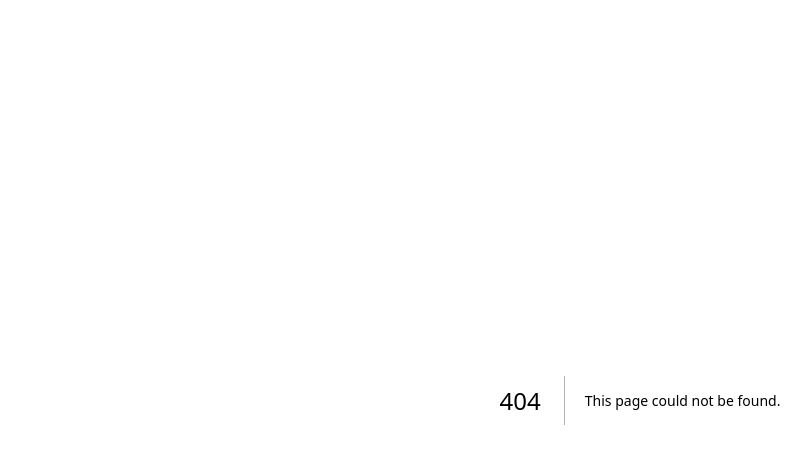
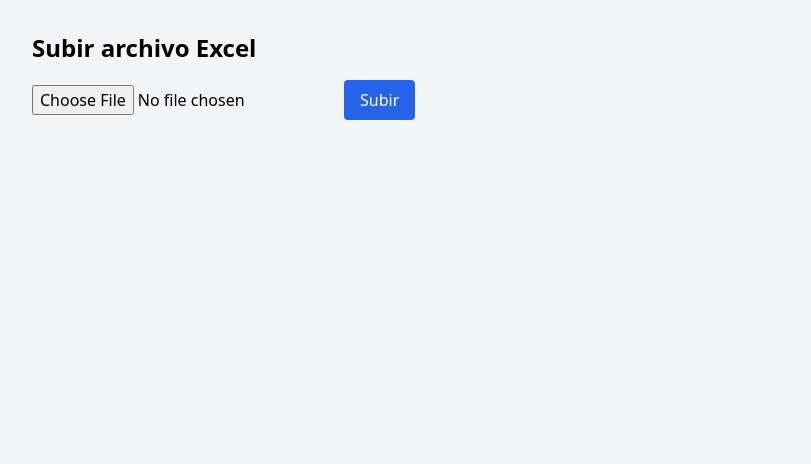
Before and after one commit to MgRviera/OUDHChatBot, a Next.js app: page /admin/upload in a window 1280 px wide. Before the commit this address had no page. Shown: the top 464 px of the page, without its empty margins (0-811 px from the left). Built offline with nearby package versions, Linux system fonts and the light colour scheme.

Commit message:
Implement file upload functionality in UploadPage

```diff
--- /dev/null
+++ b/pages/admin/upload.js
@@ -0,0 +1,47 @@
+"use client";
+import { useState } from "react";
+
+export default function UploadPage() {
+  const [file, setFile] = useState(null);
+  const [status, setStatus] = useState("");
+
+  const handleUpload = async () => {
+    if (!file) return;
+
+    setStatus("Subiendo...");
+
+    const formData = new FormData();
+    formData.append("file", file);
+
+    const res = await fetch("/api/upload", {
+      method: "POST",
+      body: formData,
+    });
+
+    const data = await res.json();
+    if (res.ok) {
+      setStatus(`Archivo subido correctamente: ${data.url}`);
+    } else {
+      setStatus(`Error: ${data.error}`);
+    }
+  };
+
+  return (
+    <div className="p-8">
+      <h1 className="text-2xl font-bold mb-4">Subir archivo Excel</h1>
+      <input
+        type="file"
+        accept=".xlsx,.xls"
+        onChange={(e) => setFile(e.target.files[0])}
+        className="mb-4"
+      />
+      <button
+        onClick={handleUpload}
+        className="bg-blue-600 text-white px-4 py-2 rounded"
+      >
+        Subir
+      </button>
+      <p className="mt-4">{status}</p>
+    </div>
+  );
+}
```
